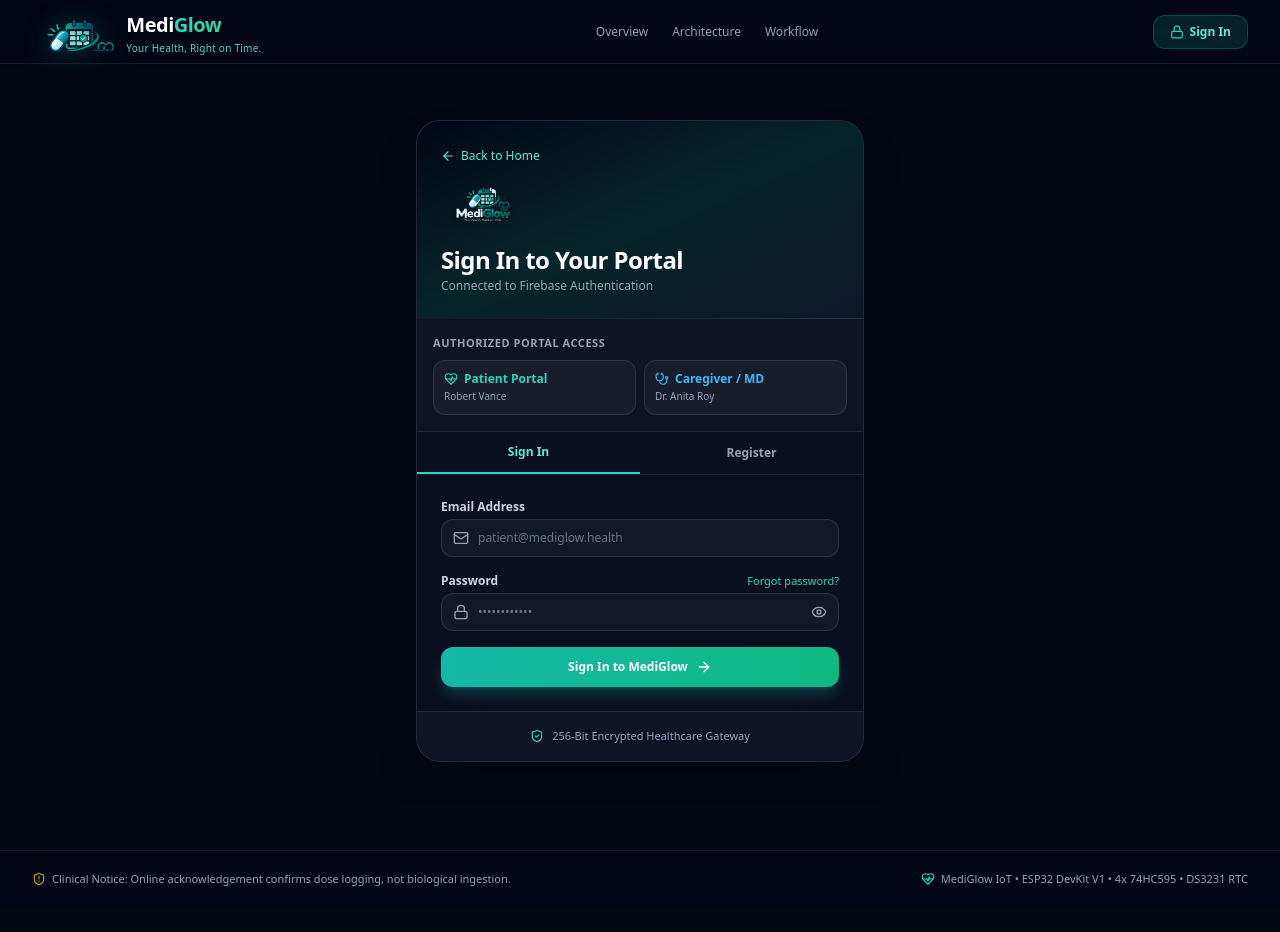
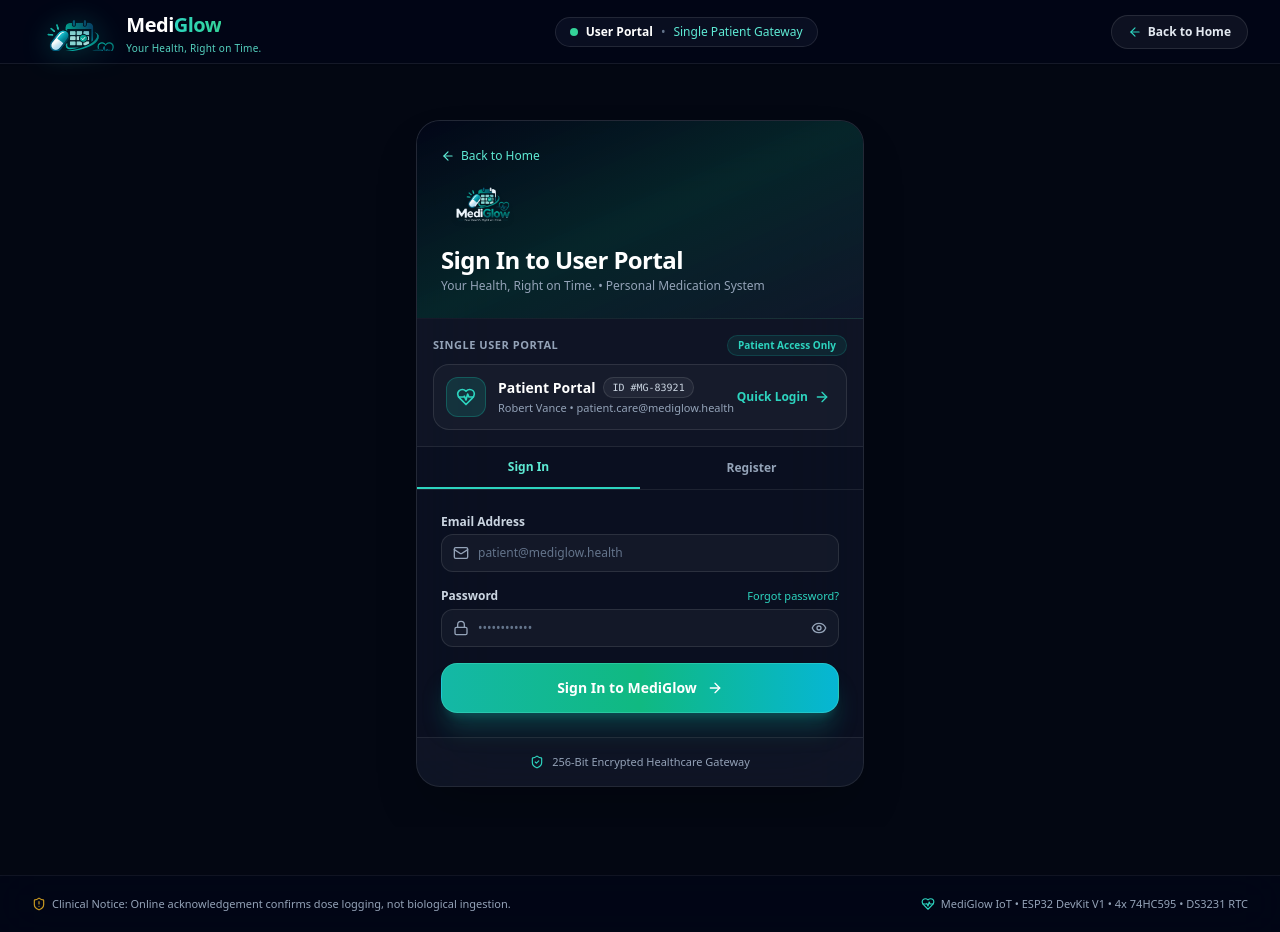
Before and after one commit to Sarthak-Raut-861/LDAM-CP, a Next.js app: page /login in a window 1280 px wide. Before the commit the page ends 907 px from the top, so only its background shows below. Built offline with nearby package versions, Linux system fonts and the light colour scheme; no server answers; the database is empty.

Commit message:
feat: keep single user portal, remove doctor/caregiver portal, redesign sign in buttons and header bar

```diff
--- a/src/app/login/page.tsx
+++ b/src/app/login/page.tsx
@@ -85,25 +85,6 @@ export default function LoginPage() {
     }
   };
 
-  const loginAsDoctor = async () => {
-    setLoading(true);
-    setEmail('dr.anita.roy@apollo.health');
-    setPassword('DoctorRoy@2026');
-    try {
-      await login('dr.anita.roy@apollo.health', 'DoctorRoy@2026');
-      addToast({
-        type: 'success',
-        title: 'Clinical Caregiver Access',
-        message: 'Signed in as Dr. Anita Roy (Cardiologist, Apollo Health)',
-      });
-      router.push('/dashboard');
-    } catch {
-      router.push('/dashboard');
-    } finally {
-      setLoading(false);
-    }
-  };
-
   return (
     <div className="relative min-h-[85vh] flex items-center justify-center py-10 px-4 overflow-hidden">
       {/* Background ambient glow orb */}
@@ -129,46 +110,51 @@ export default function LoginPage() {
           </div>
 
           <h1 className="text-2xl font-black tracking-tight text-white">
-            {mode === 'login' ? 'Sign In to Your Portal' : mode === 'signup' ? 'Create Patient Account' : 'Reset Password'}
+            {mode === 'login' ? 'Sign In to User Portal' : mode === 'signup' ? 'Create User Account' : 'Reset Password'}
           </h1>
           <p className="text-xs text-slate-400 mt-0.5">
-            {isFirebaseActive ? 'Connected to Firebase Authentication' : 'Resilient High-Security Portal'}
+            Your Health, Right on Time. &bull; Personal Medication System
           </p>
         </div>
 
-        {/* Authorized Fast Access Credentials */}
+        {/* Single User Portal Fast Access */}
         <div className="p-4 bg-white/[0.02] border-b border-white/[0.08]">
-          <span className="text-[11px] font-bold text-slate-400 uppercase tracking-wider block mb-2">
-            Authorized Portal Access
+          <div className="flex items-center justify-between mb-2">
+            <span className="text-[11px] font-bold text-slate-400 uppercase tracking-wider">
+              Single User Portal
             </span>
+            <span className="text-[10px] text-teal-400 font-semibold px-2.5 py-0.5 rounded-full bg-teal-500/10 border border-teal-500/20">
+              Patient Access Only
+            </span>
+          </div>
 
-          <div className="grid grid-cols-2 gap-2">
           <button
             type="button"
             onClick={loginAsPatient}
             disabled={loading}
-              className="p-2.5 rounded-xl border border-white/10 bg-white/[0.04] hover:bg-teal-500/10 hover:border-teal-500/30 text-left transition-all group"
+            className="w-full p-3 rounded-2xl border border-white/10 bg-white/[0.03] hover:bg-teal-500/10 hover:border-teal-500/40 text-left transition-all group flex items-center justify-between shadow-xs"
           >
-              <div className="flex items-center gap-1.5 text-teal-400 font-bold text-xs mb-0.5">
-                <HeartPulse className="w-3.5 h-3.5" />
-                <span>Patient Portal</span>
+            <div className="flex items-center gap-3">
+              <div className="w-10 h-10 rounded-xl bg-teal-500/15 border border-teal-500/30 text-teal-400 flex items-center justify-center group-hover:scale-105 transition-transform shadow-xs">
+                <HeartPulse className="w-5 h-5" />
               </div>
-              <p className="text-[10px] text-slate-400 truncate">Robert Vance</p>
+              <div>
+                <div className="flex items-center gap-2">
+                  <span className="text-white font-bold text-sm group-hover:text-teal-300 transition-colors">
+                    Patient Portal
+                  </span>
+                  <span className="text-[10px] px-2 py-0.5 rounded-md bg-white/5 border border-white/10 text-slate-300 font-mono">
+                    ID #MG-83921
+                  </span>
+                </div>
+                <p className="text-[11px] text-slate-400 mt-0.5">Robert Vance &bull; patient.care@mediglow.health</p>
+              </div>
+            </div>
+            <div className="flex items-center gap-1.5 text-xs text-teal-400 font-bold group-hover:translate-x-1 transition-transform pr-1">
+              <span>Quick Login</span>
+              <ArrowRight className="w-4 h-4" />
+            </div>
           </button>
-
-            <button
-              type="button"
-              onClick={loginAsDoctor}
-              disabled={loading}
-              className="p-2.5 rounded-xl border border-white/10 bg-white/[0.04] hover:bg-sky-500/10 hover:border-sky-500/30 text-left transition-all group"
-            >
-              <div className="flex items-center gap-1.5 text-sky-400 font-bold text-xs mb-0.5">
-                <Stethoscope className="w-3.5 h-3.5" />
-                <span>Caregiver / MD</span>
-              </div>
-              <p className="text-[10px] text-slate-400 truncate">Dr. Anita Roy</p>
-            </button>
-          </div>
         </div>
 
         {/* Mode Selector Tabs */}
@@ -285,19 +271,22 @@ export default function LoginPage() {
           <button
             type="submit"
             disabled={loading}
-            className="w-full py-3 px-4 rounded-xl bg-gradient-to-r from-teal-500 to-emerald-500 hover:from-teal-400 hover:to-emerald-400 disabled:opacity-50 text-white font-bold text-xs shadow-lg shadow-teal-500/25 flex items-center justify-center gap-2 transition-all hover:scale-[1.01]"
+            className="w-full py-3.5 px-5 rounded-2xl bg-gradient-to-r from-teal-500 via-emerald-500 to-cyan-500 hover:from-teal-400 hover:via-emerald-400 hover:to-cyan-400 disabled:opacity-50 text-white font-extrabold text-sm shadow-xl shadow-teal-500/25 hover:shadow-teal-500/45 border border-teal-300/30 flex items-center justify-center gap-2.5 transition-all hover:scale-[1.01] active:scale-[0.99] group"
           >
             {loading ? (
-              <span>Authenticating...</span>
+              <span className="flex items-center gap-2">
+                <span className="w-4 h-4 border-2 border-white/30 border-t-white rounded-full animate-spin" />
+                <span>Authenticating User...</span>
+              </span>
             ) : mode === 'login' ? (
               <>
                 <span>Sign In to MediGlow</span>
-                <ArrowRight className="w-4 h-4" />
+                <ArrowRight className="w-4 h-4 transition-transform group-hover:translate-x-1" />
               </>
             ) : mode === 'signup' ? (
               <>
-                <span>Create Patient Account</span>
-                <ArrowRight className="w-4 h-4" />
+                <span>Create User Account</span>
+                <ArrowRight className="w-4 h-4 transition-transform group-hover:translate-x-1" />
               </>
             ) : (
               <span>Send Reset Instructions</span>
--- a/src/components/auth/AuthModal.tsx
+++ b/src/components/auth/AuthModal.tsx
@@ -76,7 +76,7 @@ export const AuthModal: React.FC<AuthModalProps> = ({ isOpen, onClose }) => {
           </div>
 
           <h2 className="text-xl font-black tracking-tight">
-            {mode === 'login' ? 'Patient & Caregiver Sign In' : mode === 'signup' ? 'Create Patient Account' : 'Reset Password'}
+            {mode === 'login' ? 'Sign In to User Portal' : mode === 'signup' ? 'Create User Account' : 'Reset Password'}
           </h2>
           <p className="text-xs text-slate-300 mt-1">
             {isFirebaseActive ? 'Connected to Firebase Authentication' : 'Secure Clinical Portal Gateway'}
--- a/src/components/layout/Navbar.tsx
+++ b/src/components/layout/Navbar.tsx
@@ -13,7 +13,10 @@ import {
   ShieldCheck,
   LogOut,
   Lock,
-  Layers
+  Layers,
+  ArrowRight,
+  ArrowLeft,
+  User
 } from 'lucide-react';
 
 interface NavbarProps {
@@ -104,18 +107,26 @@ export const Navbar: React.FC<NavbarProps> = ({ onToggleSidebar }) => {
               <span>{deviceStatus.isOnline ? 'ESP32 Linked' : 'Offline'}</span>
             </Link>
           </>
+        ) : pathname === '/login' ? (
+          /* Public Header Status for Login View */
+          <div className="hidden md:flex items-center gap-2 px-3.5 py-1.5 rounded-full bg-slate-900/60 backdrop-blur-xl border border-white/10 text-xs text-slate-300 shadow-xs">
+            <span className="w-2 h-2 rounded-full bg-emerald-400 animate-pulse" />
+            <span className="font-bold text-white">User Portal</span>
+            <span className="text-slate-500">•</span>
+            <span className="text-teal-300 font-medium">Single Patient Gateway</span>
+          </div>
         ) : (
-          /* Public Center Nav Links */
-          <nav className="hidden md:flex items-center gap-6 text-xs font-medium text-slate-400">
-            <a href="#overview" className="hover:text-teal-300 transition-colors">
+          /* Public Center Nav Links on Landing Page */
+          <nav className="hidden md:flex items-center gap-7 text-xs font-semibold text-slate-300">
+            <Link href="/#overview" className="hover:text-teal-300 transition-colors">
               Overview
-            </a>
-            <a href="#architecture" className="hover:text-teal-300 transition-colors">
+            </Link>
+            <Link href="/#architecture" className="hover:text-teal-300 transition-colors">
               Architecture
-            </a>
-            <a href="#workflow" className="hover:text-teal-300 transition-colors">
+            </Link>
+            <Link href="/#workflow" className="hover:text-teal-300 transition-colors">
               Workflow
-            </a>
+            </Link>
           </nav>
         )}
       </div>
@@ -205,13 +216,22 @@ export const Navbar: React.FC<NavbarProps> = ({ onToggleSidebar }) => {
               )}
             </div>
           </>
+        ) : pathname === '/login' ? (
+          <Link
+            href="/"
+            className="flex items-center gap-1.5 px-4 py-2 rounded-full bg-white/[0.05] hover:bg-white/[0.1] border border-white/10 hover:border-teal-500/40 text-slate-200 hover:text-white font-semibold text-xs transition-all hover:scale-[1.02] shadow-xs"
+          >
+            <ArrowLeft className="w-3.5 h-3.5 text-teal-400" />
+            <span>Back to Home</span>
+          </Link>
         ) : (
           <Link
             href="/login"
-            className="flex items-center gap-1.5 px-4 py-2 rounded-xl bg-teal-500/15 border border-teal-500/30 hover:border-teal-400/50 hover:bg-teal-500/25 text-teal-300 font-bold text-xs shadow-xs transition-all hover:scale-[1.02] active:scale-[0.98]"
+            className="group flex items-center gap-2 px-5 py-2 rounded-full bg-gradient-to-r from-teal-500 via-emerald-500 to-teal-400 hover:from-teal-400 hover:to-emerald-400 text-white font-bold text-xs shadow-md shadow-teal-500/25 hover:shadow-teal-500/40 border border-teal-300/30 transition-all hover:scale-[1.03] active:scale-[0.98]"
           >
-            <Lock className="w-3.5 h-3.5 text-teal-400" />
+            <User className="w-3.5 h-3.5" />
             <span>Sign In</span>
+            <ArrowRight className="w-3.5 h-3.5 transition-transform group-hover:translate-x-0.5" />
           </Link>
         )}
       </div>
```
Also changed, not shown: src/components/landing/LandingPage.tsx (+7 -7 lines). Lines whose indentation alone changed are shown as unchanged.
